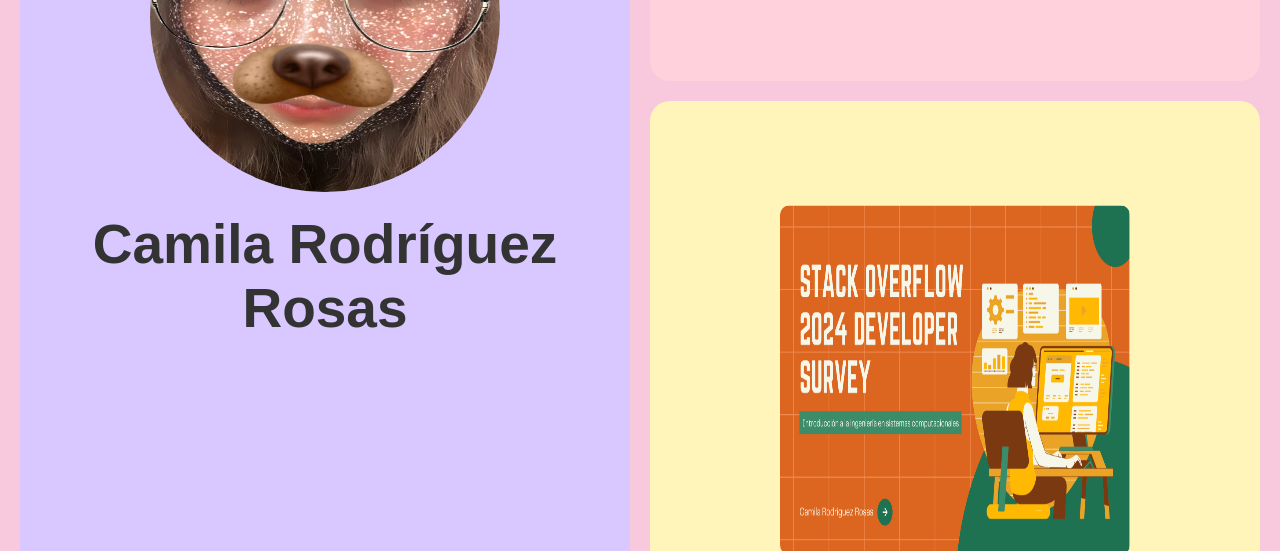
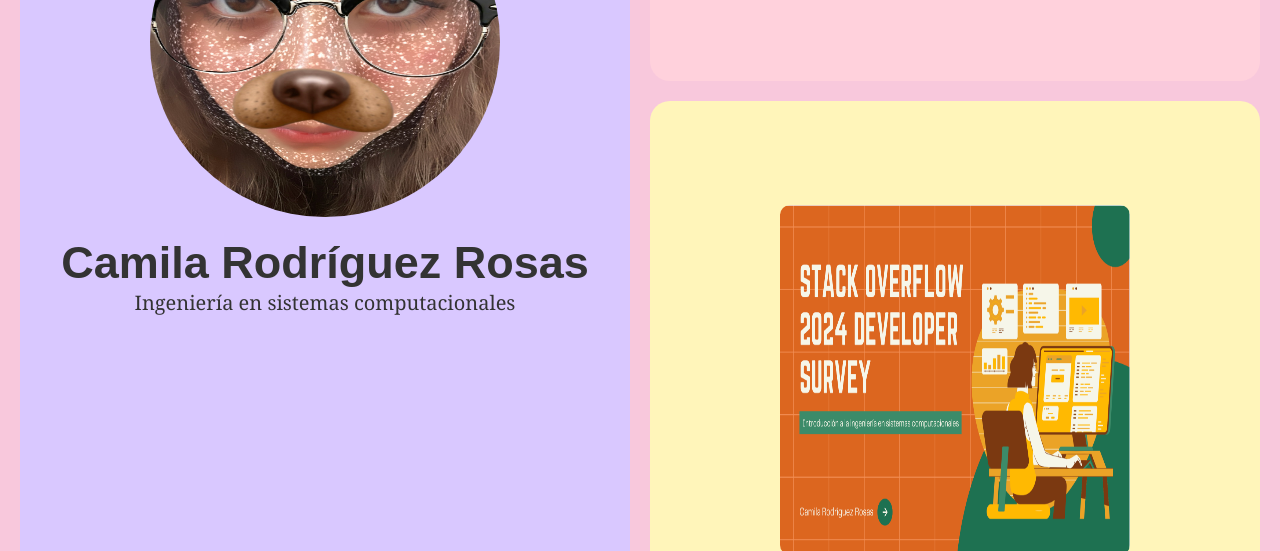
Before and after one commit to camilarosas6/portafolio, a plain HTML site: page index.html in a window 1280 px wide. Shown: the part 549-1100 px from the top of the page. Drawn offline with Linux system fonts and the light colour scheme.

Commit message:
texto adicional

```diff
--- a/index.html
+++ b/index.html
@@ -22,6 +22,9 @@
         <div class="large-box">
             <img src="images/kmile.jpg" alt="Profile Picture" class="profile-pic">
             <h1 class="main text">Camila Rodríguez Rosas</h1>
+            <div class="main-text-ing">
+                <p>Ingeniería en sistemas computacionales</p>
+            </div>
         </div>
 
         <!-- Square Boxes (right side) -->
--- a/styles.css
+++ b/styles.css
@@ -75,9 +75,16 @@ body {
 
 /* Text inside the large box */
 .main.text {
-    font-size: 55px;
+    font-size: 45px;
     font-family: Arial, Helvetica, sans-serif;
     font-weight: bold;
+    color: #333;
+}
+
+.main-text-ing {
+    font-size: 20px;
+    font-family: Georgia, 'Times New Roman', Times, serif;
+    font-weight: lighter;
     color: #333;
 }
 
```
Also changed, not shown: 1 other file.
